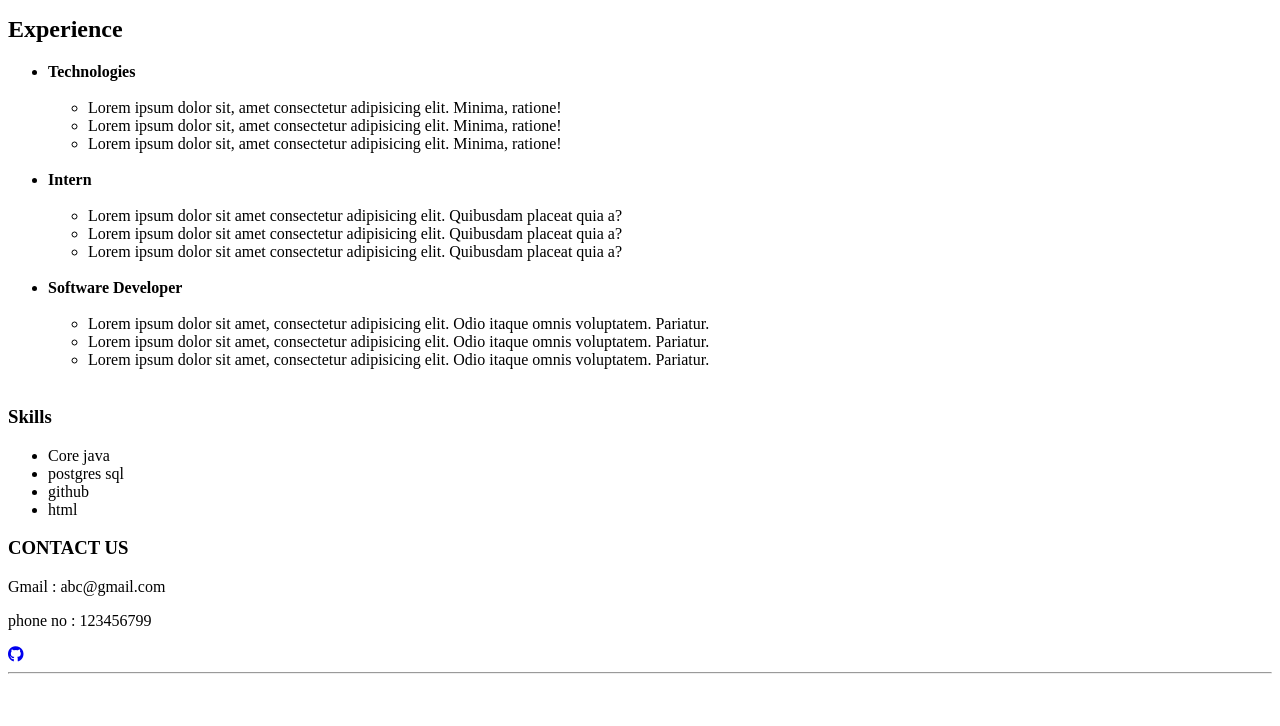
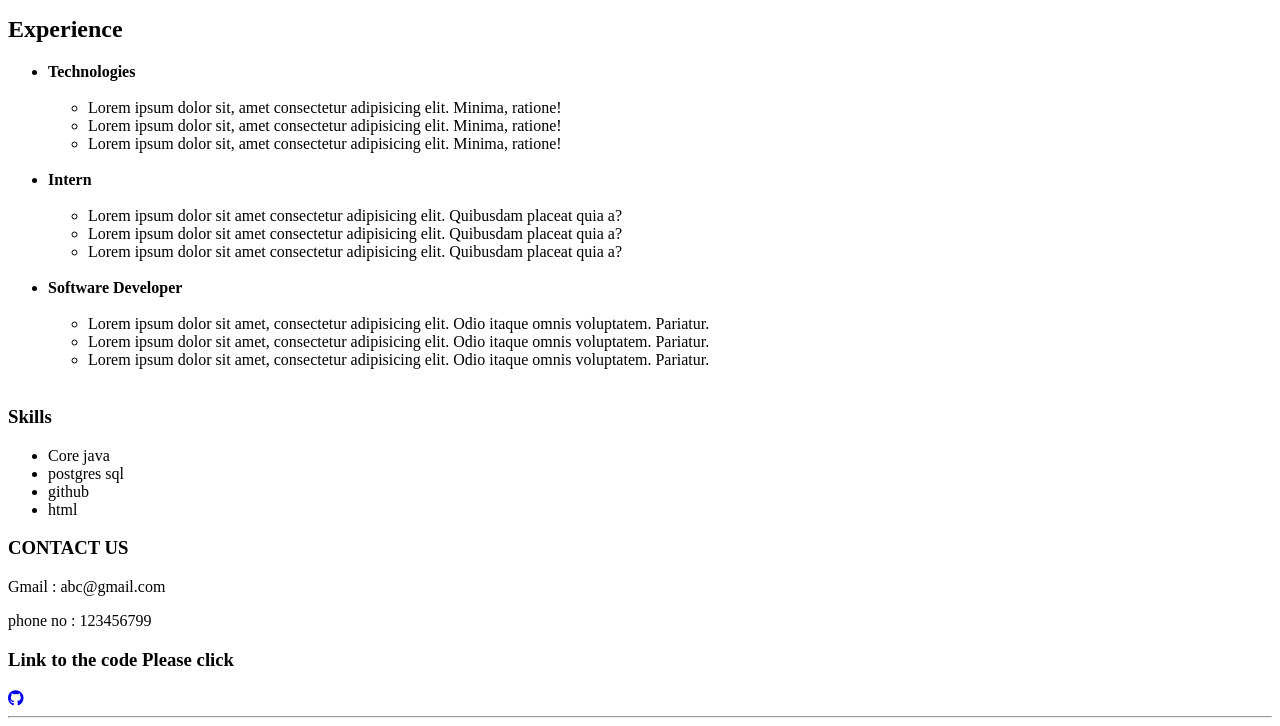
Before and after one commit to vigneshcodesfyi/Senchola_Internship, a plain HTML site: page index.html in a window 1280 px wide. Shown: the part 521-1247 px from the top of the page. Before the commit the page ends 1203 px from the top, so only its background shows below. Drawn offline with Linux system fonts and the light colour scheme.

Commit message:
Update index.html

```diff
--- a/index.html
+++ b/index.html
@@ -98,6 +98,7 @@
             <h3>CONTACT US </h3>
             <span>Gmail :</span> <span>abc@gmail.com</span>
 <p>phone no : 123456799 </p>
+            <h3>Link to the code Please click </h3>
             <a href="https://github.com/vigneshcodesfyi/Senchola_Internship">  <i class="fa-brands fa-github"></i></a>
 
             <hr>
```
